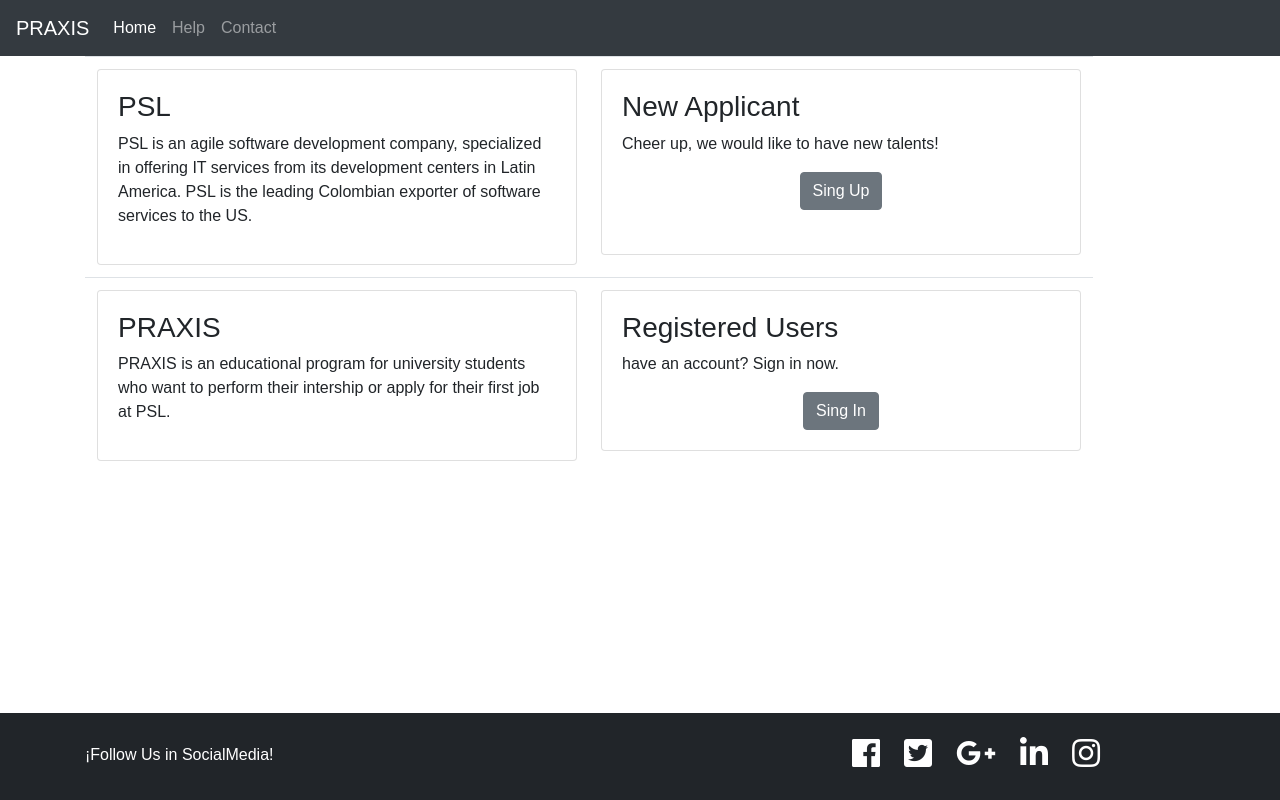
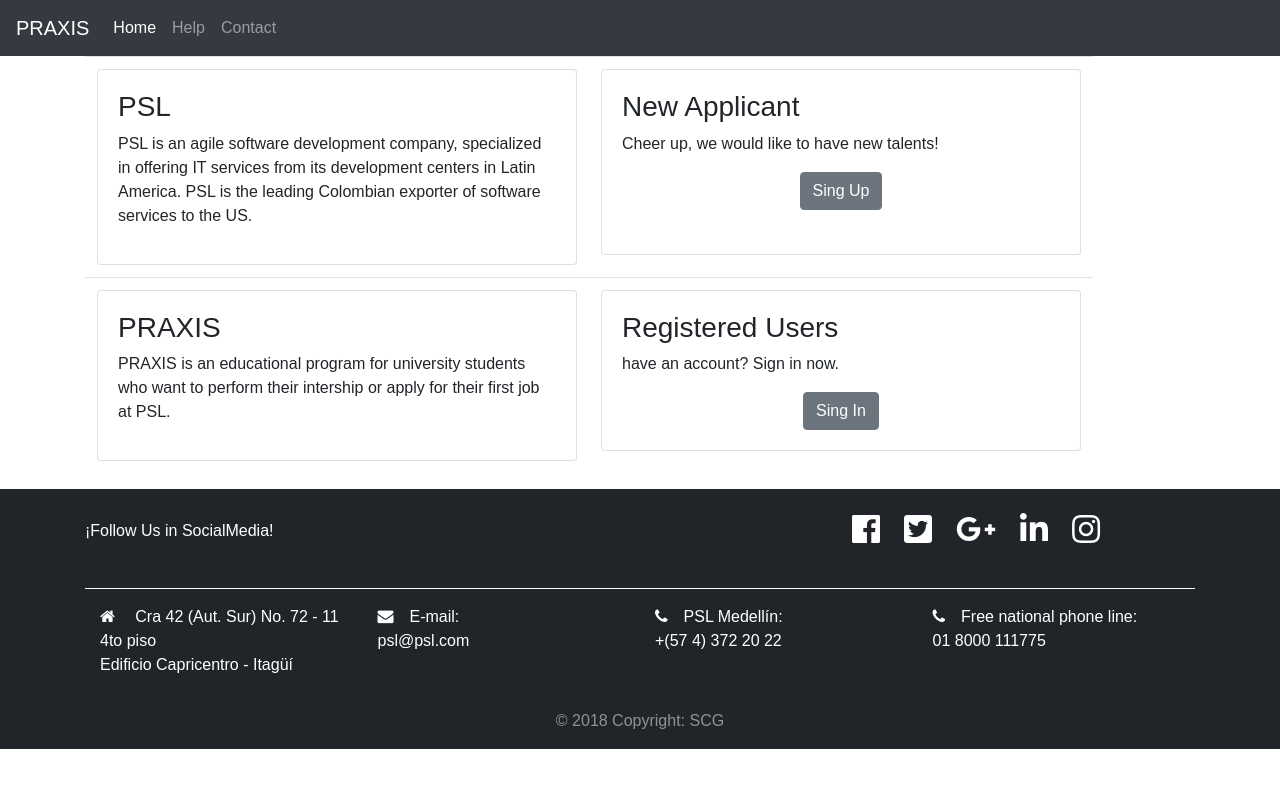
Before and after one commit to PRAXIS-PSL-Team-2/PRAXIS-Front, an Angular app: page / in a window 1280 px wide. Shown: the top 800 px of the page. Built offline with nearby package versions, Linux system fonts and the light colour scheme.

Commit message:
fix 0.82

```diff
--- a/src/app/app.component.css
+++ b/src/app/app.component.css
@@ -5,10 +5,3 @@
 body {
     margin-bottom: 100px;
 }
-.footer {
-    width: 100%;
-    height: 100px;
-
-    position: absolute;
-    bottom: 0px; left: 0;
-}
--- a/src/app/app.component.html
+++ b/src/app/app.component.html
@@ -1,5 +1,5 @@
 <app-navbar></app-navbar>
-<div class="container mt">
+<div class="container">
   <router-outlet></router-outlet>
 </div>
 <div class="footer">
```
